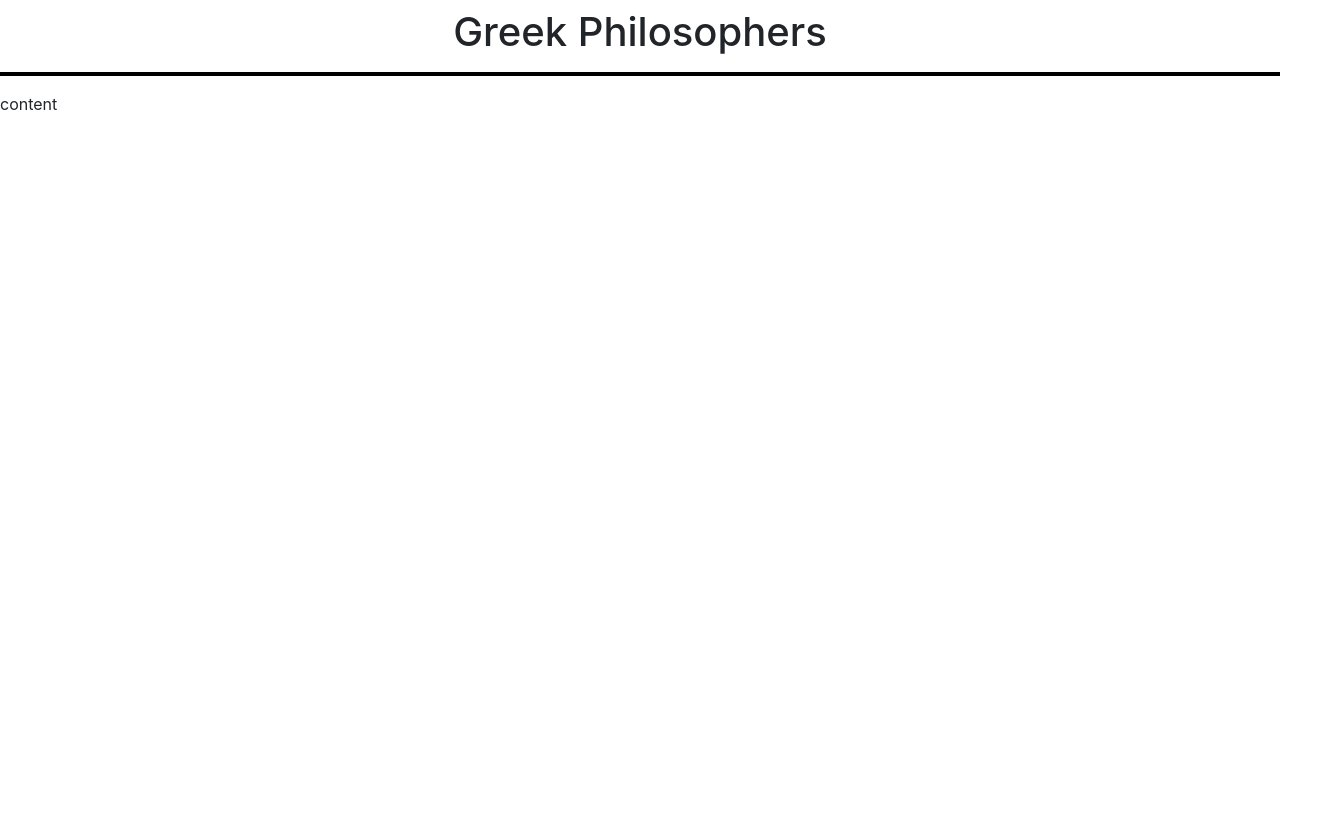
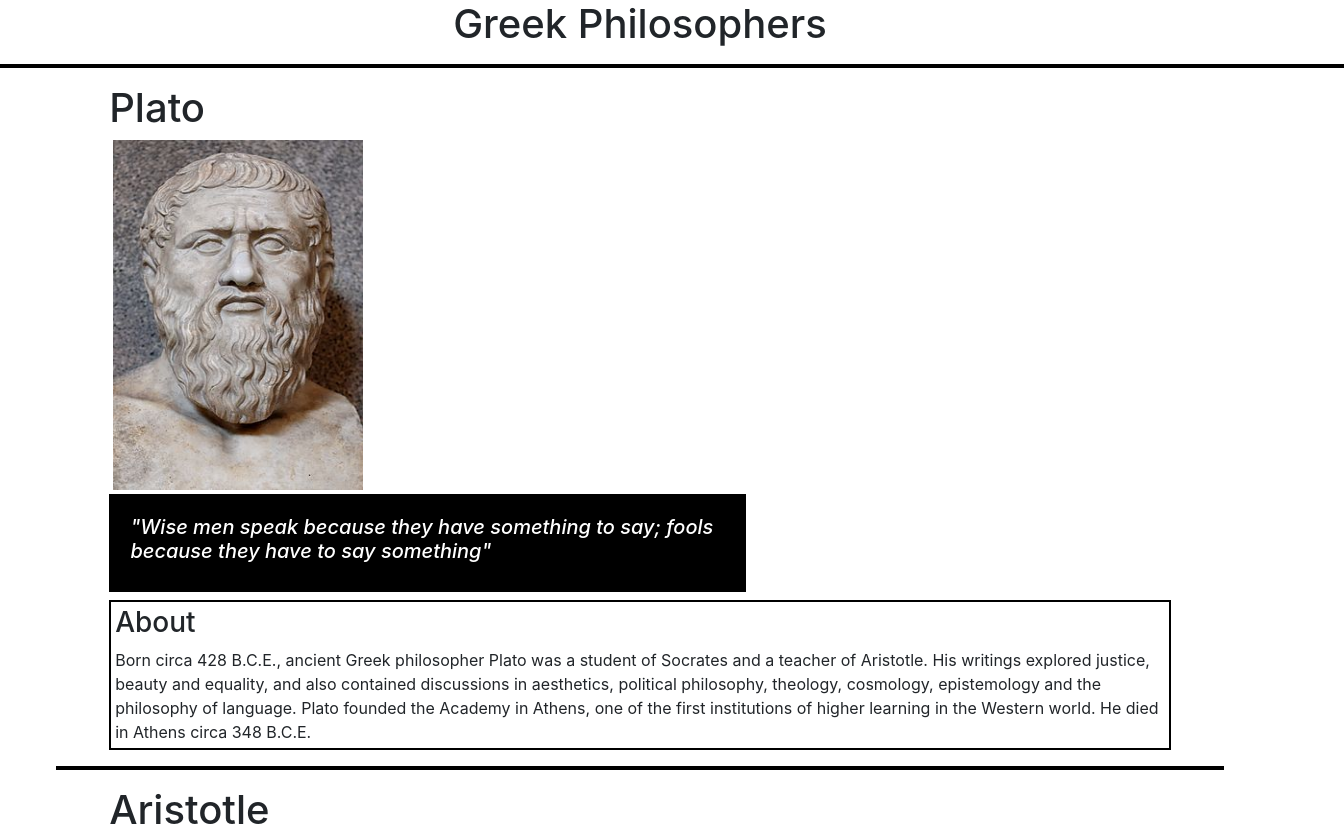
Before and after one commit to FilipDM89/greek_philosophers, a plain HTML site: page index.html in a window 1280 px wide. Shown: the top 837 px of the page, 1344 px wide, since content can reach past the window. Before the commit the page ends 800 px from the top, so only its background shows below. Drawn offline with nearby package versions, Linux system fonts and the light colour scheme.

Commit message:
show philosophers

```diff
--- a/assets/CSS/stylesheet.css
+++ b/assets/CSS/stylesheet.css
@@ -1,3 +1,44 @@
+body {
+    margin: 0;
+    padding: 0;
+}
+
+/* .img:nth-child(even) {
+    float: left;
+}
+
+.img:nth-child(odd) {
+    float: right;
+} */
+
+.quote {
+    color: white;
+    background: black;
+    padding: 2%;
+    width: 60%;
+}
+
+
+img {
+    height: 350px;
+    width: 250px;
+}
+
+.about {
+    border: 2px solid black;
+}
+
 hr {
     border: 2px solid black;
+    overflow-x: visible;
+    margin-left: -5%;
+    margin-right: -5%;
 }
+
+footer {
+    background-color: black;
+    color:white;
+    height: 150px;
+    width: 100%;
+    padding: 0;
+}
--- a/assets/JS/script.js
+++ b/assets/JS/script.js
@@ -43,10 +43,14 @@ const philosophers = [
     }
 ];
 
+
+
 // Philosophers' loop
-for(let key in philosophers){
-    let philosopher = philosophers[key]
-    for (property in philosopher){
-    philosopher.name
-    }
+
+for(var i = 0; i < philosophers.length; i++){
+    $('<h1 class="name" />').html(philosophers[i]["name"]).appendTo('.allphilosophers');
+    $('<div class="img m-1" />').html(philosophers[i]["img"]).appendTo('.allphilosophers')
+    $('<div class="quote" />').html("<h5><em>" + "\"" + philosophers[i]["quote"] + "\"" + "</em></h5>").appendTo('.allphilosophers');
+    $('<div class="about mt-2 p-1" />').html("<h3> About </h3>" + philosophers[i]["about"]).appendTo('.allphilosophers');
+    $('<hr />').appendTo('.allphilosophers')
 }
--- a/index.html
+++ b/index.html
@@ -13,12 +13,18 @@
 </head>
 <body>
     <header>
-        <h1 class="text-center my-2">Greek Philosophers</h1>
+        <h1 class="my-6 text-center">Greek Philosophers</h1>
         <hr>
     </header>
-    <main>
-        content
+    <main class="container-flex">
+        <div class="row justify-content-center">
+            <div class="allphilosophers col-md-10">
+            </div>
+        </div>
     </main>
+    <footer class="page-footer mt-2 p-2">
+        Developed by Filip
+    </footer>
 
     <!-- scripts -->
     <script src="https://code.jquery.com/jquery-3.4.1.slim.min.js" integrity="sha384-J6qa4849blE2+poT4WnyKhv5vZF5SrPo0iEjwBvKU7imGFAV0wwj1yYfoRSJoZ+n" crossorigin="anonymous"></script>
```
